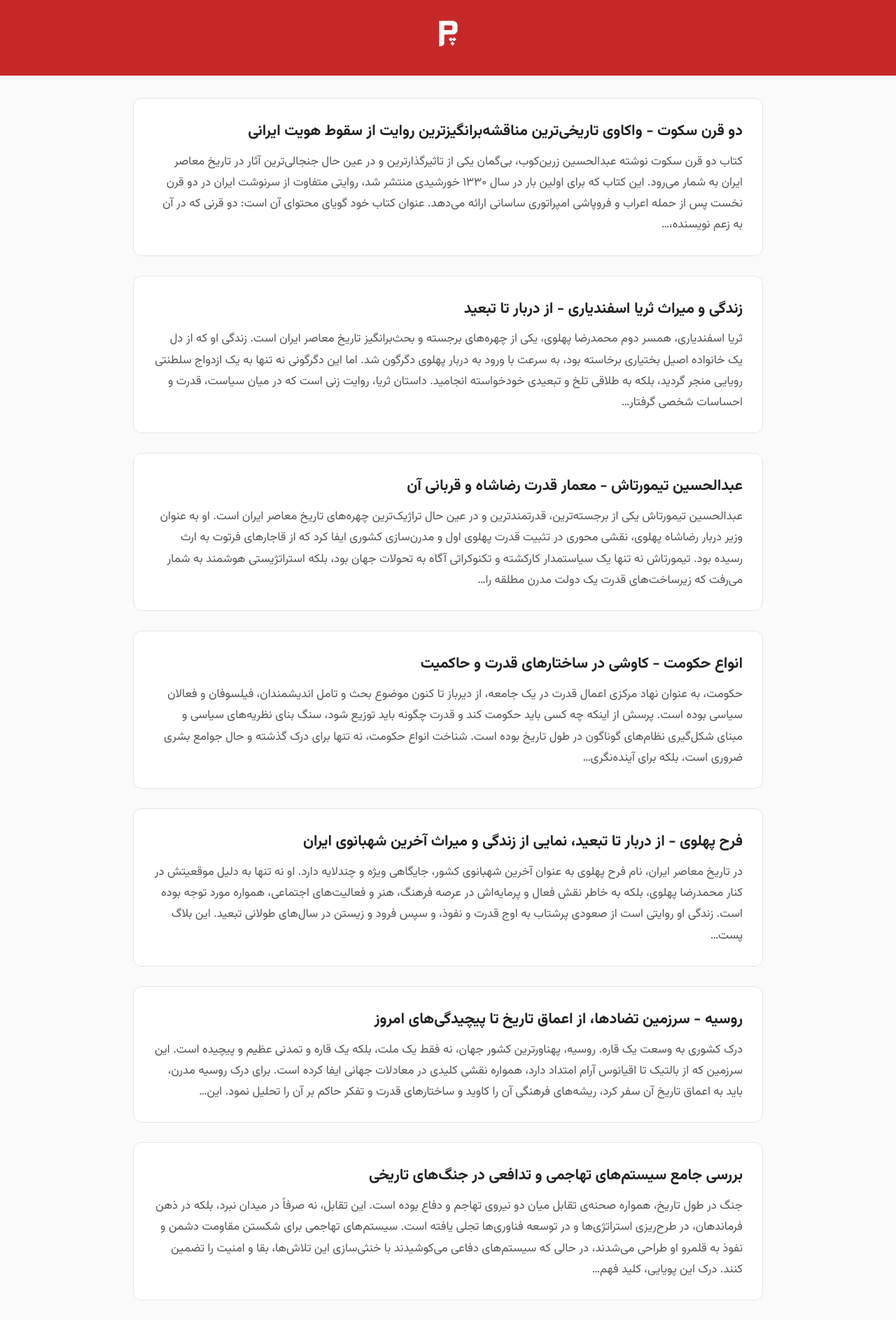
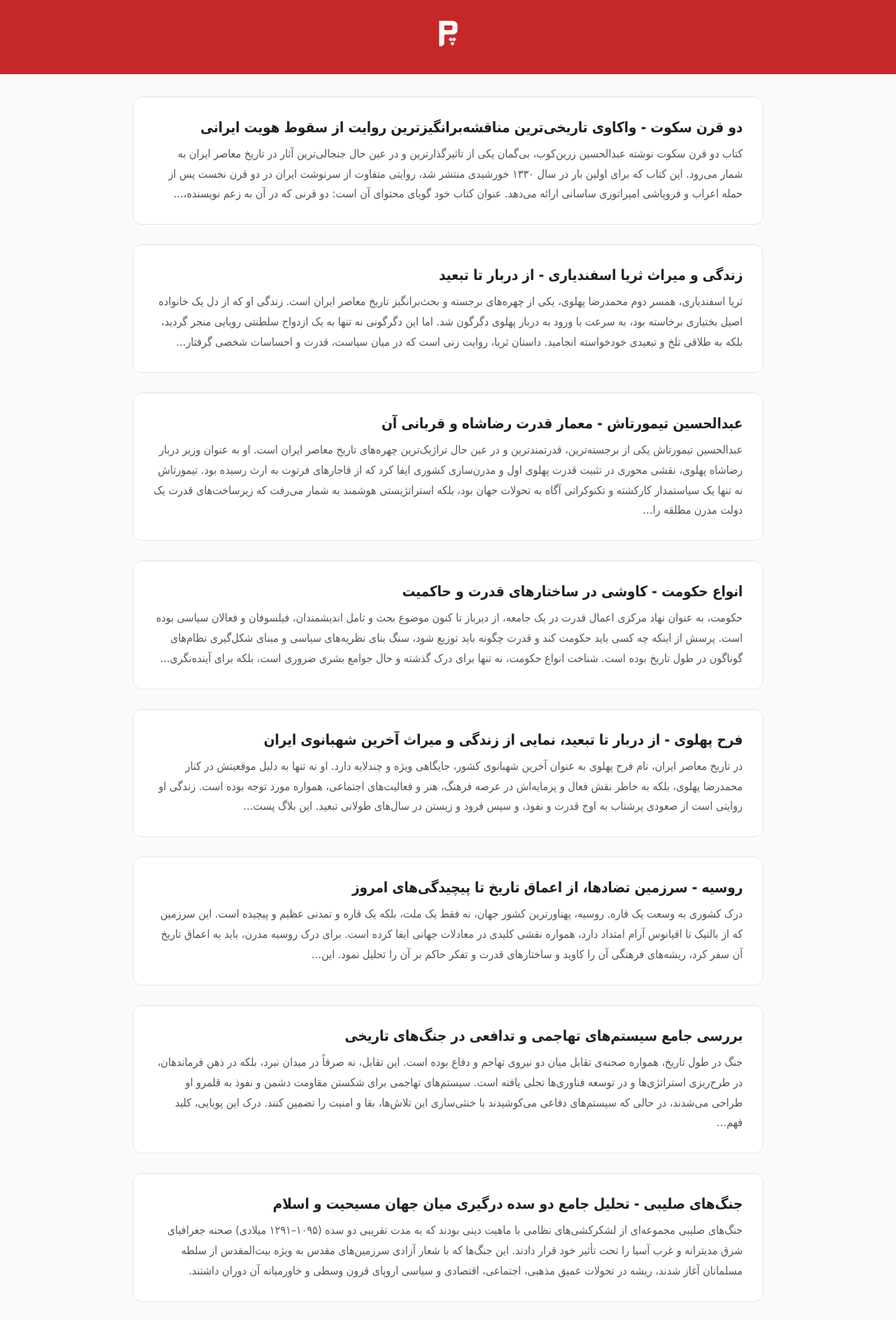
Before and after one commit to darkblog/darkblog.github.io, a Jekyll site: the page built from index.html, in a window 1280 px wide. Shown: the top 1886 px of the page at 70% size. Built offline with Jekyll 4.4.1, drawn with Linux system fonts in a browser that asks for light colours.

Commit message:
Update index.html

```diff
--- a/index.html
+++ b/index.html
@@ -12,17 +12,8 @@ layout: null
 <link rel="canonical" href="https://www.pasgah.org/">
 <link rel="icon" type="image/svg+xml" href="https://www.pasgah.org/blog.svg">
 <meta name="theme-color" content="#c62828">
-<link rel="preload" href="https://www.pasgah.org/blog.woff2" as="font" type="font/woff2" crossorigin="anonymous">
 
 <style>
-@font-face{
-  font-family:'Vazirmatn';
-  src:url('https://www.pasgah.org/blog.woff2') format('woff2');
-  font-weight:100 900;
-  font-style:normal;
-  font-display:swap;
-}
-
 :root{
   --bg:#fafafa;
   --text:#222;
@@ -32,14 +23,20 @@ layout: null
   --radius:.75rem;
   --w:min(92%,900px);
   --lg:1.75rem;
+  --system-font:Tahoma,'Segoe UI',system-ui,-apple-system,sans-serif;
 }
 
 *{margin:0;padding:0;box-sizing:border-box}
+
 body{
-  font-family:'Vazirmatn',sans-serif;
+  font-family:var(--system-font);
   background:var(--bg);
   color:var(--text);
-  line-height:1.8;
+  line-height:1.85;
+  font-size:1rem;
+  font-weight:400;
+  text-rendering:optimizeLegibility;
+  -webkit-font-smoothing:antialiased;
   display:flex;
   flex-direction:column;
   min-height:100vh;
@@ -84,15 +81,18 @@ main{flex:1;padding:2rem 0}
 }
 
 .post-title{
-  font-size:1.35rem;
+  font-size:1.3rem;
   font-weight:700;
+  line-height:1.5;
   margin-bottom:.5rem;
+  letter-spacing:-0.01em;
 }
 
 .post-excerpt{
-  font-size:1.05rem;
+  font-size:1rem;
   color:var(--text-light);
   margin-top:.5rem;
+  line-height:1.8;
   overflow-wrap: break-word;
 }
 
@@ -102,7 +102,6 @@ footer{
   display:flex;
   justify-content:center;
 }
-
 </style>
 
 </head>
```
